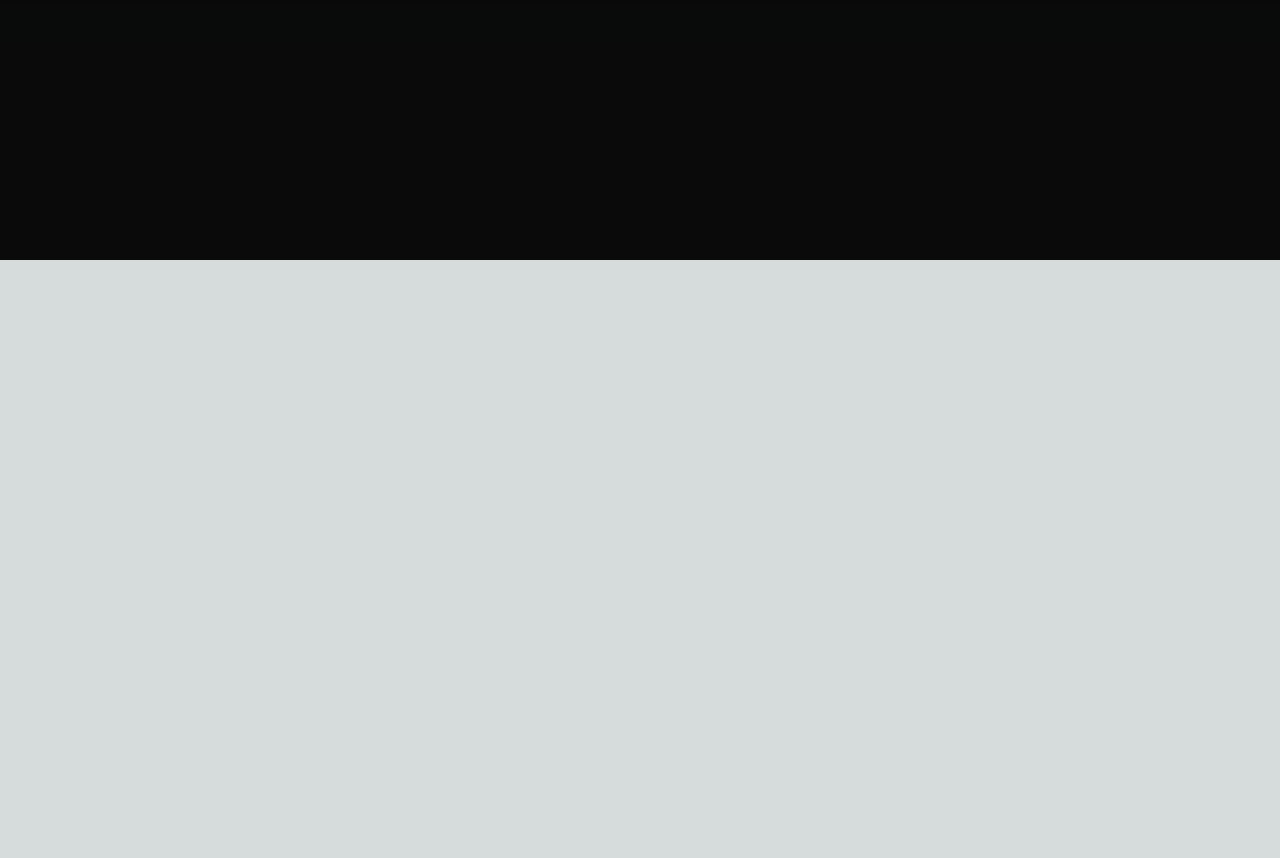
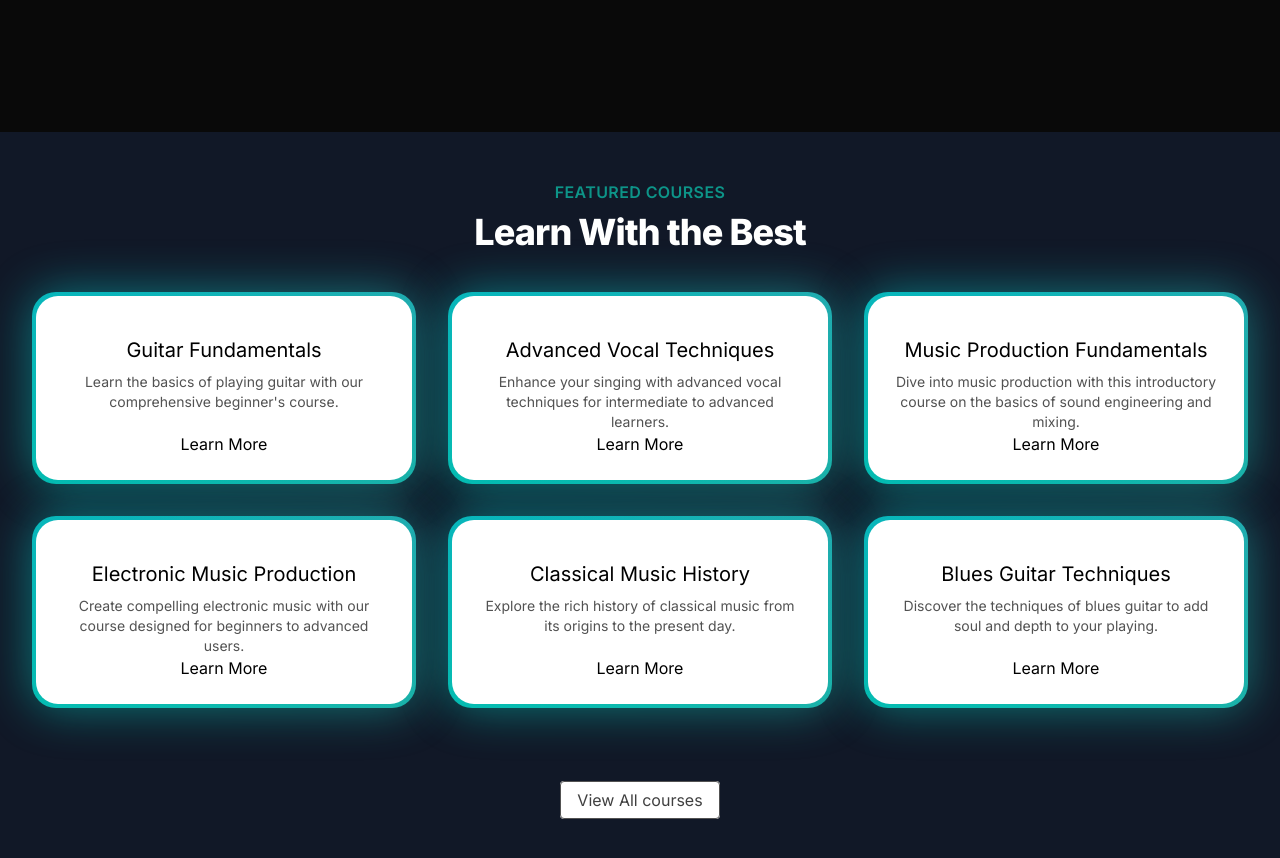
Before and after one commit to 21namanpandey/NextJs-Academy-Project, a Next.js app: page / in a window 1280 px wide. Shown: the part 540-1398 px from the top of the page. Before the commit the page ends 800 px from the top, so only its background shows below. Built offline with nearby package versions, Linux system fonts and the light colour scheme.

Commit message:
create Featured Courses Section

```diff
--- a/src/app/page.tsx
+++ b/src/app/page.tsx
@@ -1,3 +1,4 @@
+import FeaturedCourses from "@/components/FeaturedCourses";
 import HeroSection from "@/components/HeroSection";
 
 export default function Home() {
@@ -5,6 +6,7 @@
     <main className="min-h-screen bg-black/[0.96] antialiased bg-grid-white/[0.02] ">
       <h1 className="text-2xl text-center">Chai aur code</h1>
       <HeroSection/>
+      <FeaturedCourses />
     </main>
   );
 }
--- /dev/null
+++ b/src/components/FeaturedCourses.tsx
@@ -0,0 +1,60 @@
+'use client'
+import Link from "next/link";
+import courseData from "../data/music_courses.json";
+import { BackgroundGradient } from "./ui/background-gradient";
+
+interface Course {
+  id: number,
+  title: string,
+  slug: string,
+  description: string,
+  price: number,
+  instructor: string,
+  isFeatured: boolean,
+}
+
+const FeaturedCourses = () => {
+  const featuredCourse = courseData.courses.filter((course:Course) => course.isFeatured)
+  return (
+    <div className="py-12 bg-gray-900">
+      <div>
+        <div className="text-center">
+          <h2 className="text-base text-teal-600 font-semibold tracking-wide uppercase">
+            FEATURED COURSES
+          </h2>
+          <p className="mt-2 text-3xl leading-8 font-extrabold tracking-tight text-white sm:text-4xl">
+            Learn With the Best
+          </p>
+        </div>
+      </div>
+      <div className="mt-10 mx-8">
+        <div className="grid grid-cols-1 sm:grid-cols-2 lg:grid-cols-3 gap-8 justify-center">
+					{featuredCourse.map((course:Course)=>(
+						<div key={course.id} className="flex justify-center">
+						<BackgroundGradient
+						className="flex flex-col rounded-[22px] bg-white dark:bg-zinc-900 overflow-hidden h-full max-w-sm">
+								<div className="p-4 sm:p-6 flex flex-col items-center text-center flex-grow">
+										<p className="text-lg sm:text-xl text-black mt-4 mb-2 dark:text-neutral-200">{course.title}</p>
+										<p className="text-sm text-neutral-600 dark:text-neutral-400 flex-grow">{course.description}</p>
+										<Link href={`/courses/${course.slug}`}>
+										Learn More
+										</Link>
+								</div>
+						</BackgroundGradient>
+				</div>
+					))}
+				</div>
+      </div>
+      <div className="mt-20 text-center">
+        <Link
+          href={"/courses"}
+          className="px-4 py-2 rounded border border-neutral-600 text-neutral-700 bg-white hover:bg-gray-100 transition duration-200"
+        >
+          View All courses
+        </Link>
+      </div>
+    </div>
+  );
+};
+
+export default FeaturedCourses;
--- /dev/null
+++ b/src/components/ui/background-gradient.tsx
@@ -0,0 +1,72 @@
+import { cn } from "@/utils/cn";
+import React from "react";
+import { motion } from "framer-motion";
+
+export const BackgroundGradient = ({
+  children,
+  className,
+  containerClassName,
+  animate = true,
+}: {
+  children?: React.ReactNode;
+  className?: string;
+  containerClassName?: string;
+  animate?: boolean;
+}) => {
+  const variants = {
+    initial: {
+      backgroundPosition: "0 50%",
+    },
+    animate: {
+      backgroundPosition: ["0, 50%", "100% 50%", "0 50%"],
+    },
+  };
+  return (
+    <div className={cn("relative p-[4px] group", containerClassName)}>
+      <motion.div
+        variants={animate ? variants : undefined}
+        initial={animate ? "initial" : undefined}
+        animate={animate ? "animate" : undefined}
+        transition={
+          animate
+            ? {
+                duration: 5,
+                repeat: Infinity,
+                repeatType: "reverse",
+              }
+            : undefined
+        }
+        style={{
+          backgroundSize: animate ? "400% 400%" : undefined,
+        }}
+        className={cn(
+          "absolute inset-0 rounded-3xl z-[1] opacity-60 group-hover:opacity-100 blur-xl  transition duration-500 will-change-transform",
+          " bg-[radial-gradient(circle_farthest-side_at_0_100%,#00ccb1,transparent),radial-gradient(circle_farthest-side_at_100%_0,#7b61ff,transparent),radial-gradient(circle_farthest-side_at_100%_100%,#ffc414,transparent),radial-gradient(circle_farthest-side_at_0_0,#1ca0fb,#141316)]"
+        )}
+      />
+      <motion.div
+        variants={animate ? variants : undefined}
+        initial={animate ? "initial" : undefined}
+        animate={animate ? "animate" : undefined}
+        transition={
+          animate
+            ? {
+                duration: 5,
+                repeat: Infinity,
+                repeatType: "reverse",
+              }
+            : undefined
+        }
+        style={{
+          backgroundSize: animate ? "400% 400%" : undefined,
+        }}
+        className={cn(
+          "absolute inset-0 rounded-3xl z-[1] will-change-transform",
+          "bg-[radial-gradient(circle_farthest-side_at_0_100%,#00ccb1,transparent),radial-gradient(circle_farthest-side_at_100%_0,#7b61ff,transparent),radial-gradient(circle_farthest-side_at_100%_100%,#ffc414,transparent),radial-gradient(circle_farthest-side_at_0_0,#1ca0fb,#141316)]"
+        )}
+      />
+
+      <div className={cn("relative z-10", className)}>{children}</div>
+    </div>
+  );
+};
--- a/src/data/music_courses.json
+++ b/src/data/music_courses.json
@@ -87,7 +87,7 @@
       "description": "Explore the rich history of classical music from its origins to the present day.",
       "price": 179.99,
       "instructor": "Grace Lee",
-      "isFeatured": false,
+      "isFeatured": true,
       "image": "/courses/classical-music.jpg"
     },
     {
```
